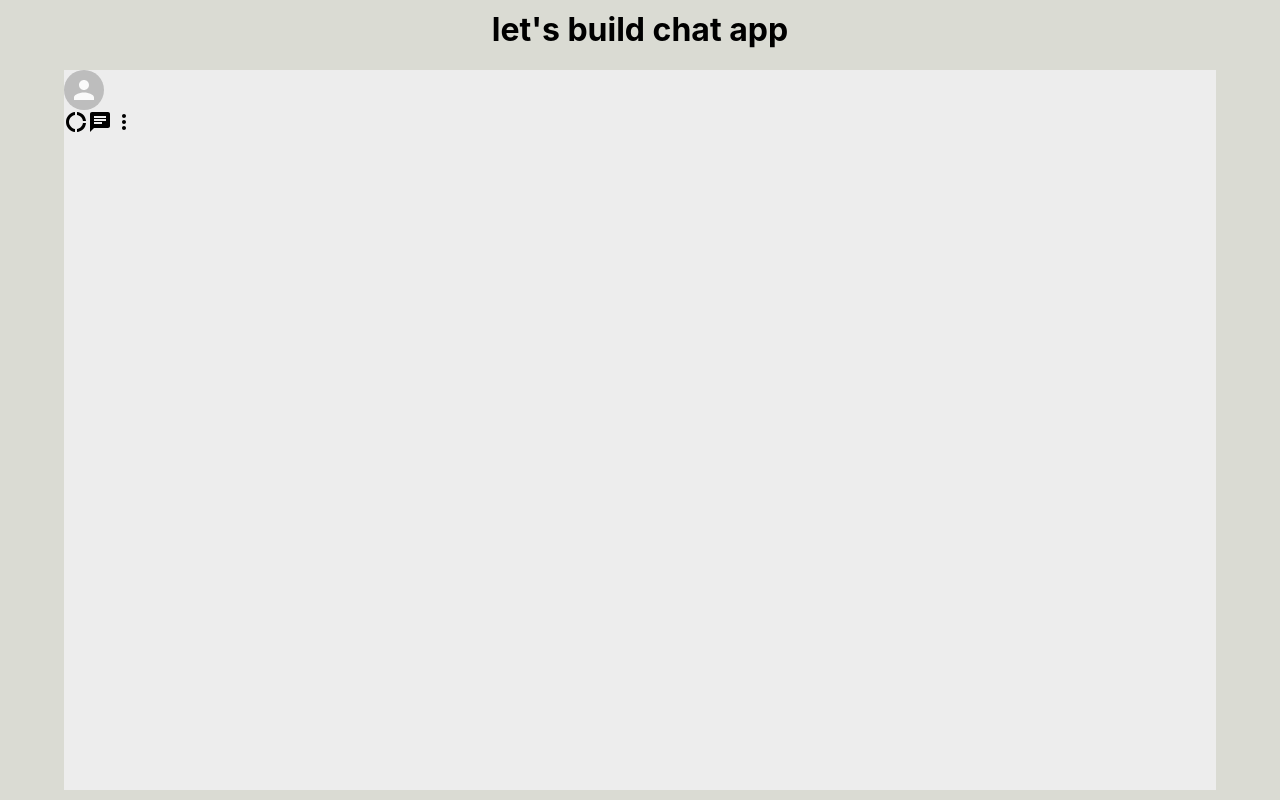
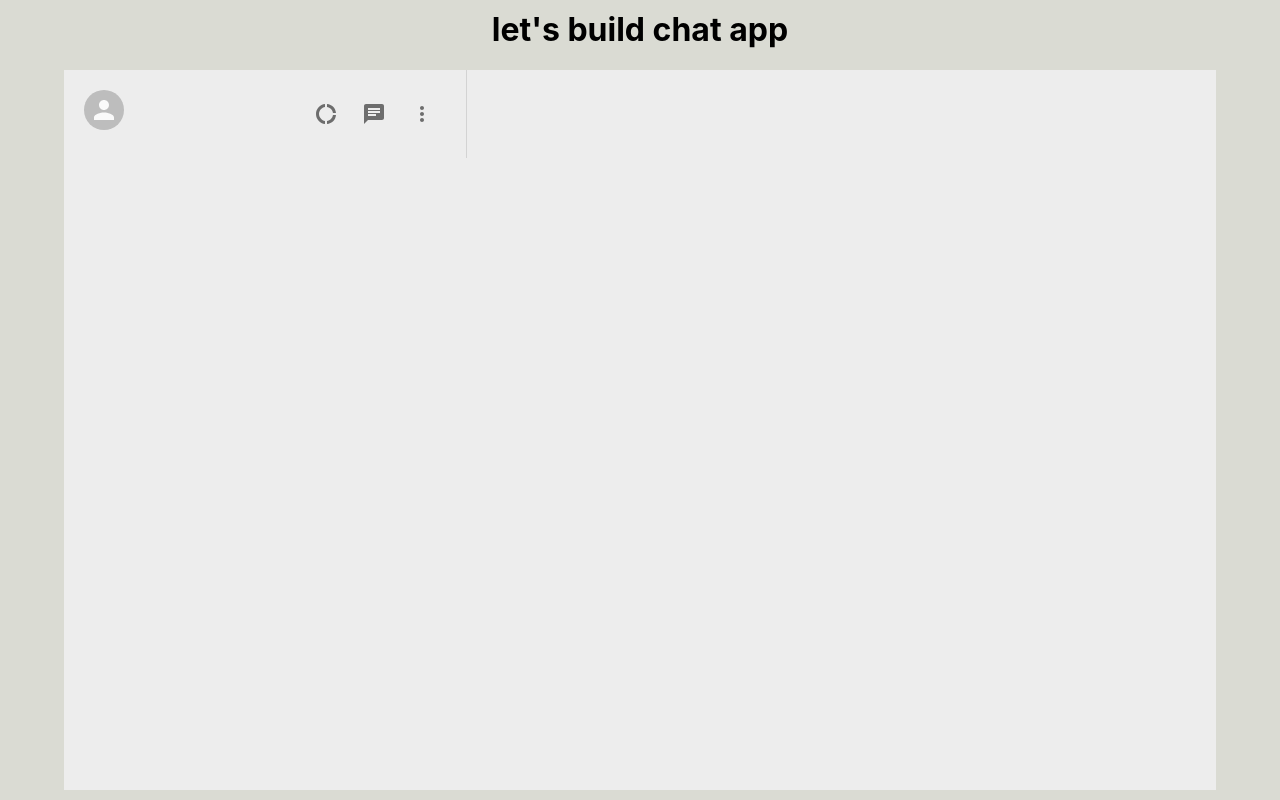
Before and after one commit to DhiaMbarki/chat-app, a React (Create React App) app in the folder chat-app/: page / in a window 1280 px wide. Built offline with nearby package versions, Linux system fonts and the light colour scheme.

Commit message:
IconButton

```diff
--- a/chat-app/src/sidebar/Sidebar.js
+++ b/chat-app/src/sidebar/Sidebar.js
@@ -1,29 +1,32 @@
-import React from 'react'
-import './sidebar.css'
-import {Avatar} from "@material-ui/core"
-import DonutLargeIcon from "@material-ui/icons/DonutLarge"
-import ChatIcon from "@material-ui/icons/Chat"
-import MoreVertIcon from "@material-ui/icons/MoreVert"
-
+import React from "react";
+import "./sidebar.css";
+import { Avatar, IconButton } from "@material-ui/core";
+import DonutLargeIcon from "@material-ui/icons/DonutLarge";
+import ChatIcon from "@material-ui/icons/Chat";
+import MoreVertIcon from "@material-ui/icons/MoreVert";
 
 function Sidebar() {
   return (
     <div className="sidebar">
       <div className="sidebar__header">
-                    <Avatar/>
+        <Avatar />
         <div className="sidebar__headerRight">
-                        <DonutLargeIcon/>
-                        <ChatIcon/>
-                        <MoreVertIcon/>
+          <IconButton>
+            <DonutLargeIcon />
+          </IconButton>
+          <IconButton>
+            <ChatIcon />
+          </IconButton>
+          <IconButton>
+          <MoreVertIcon />
+          </IconButton>
         </div>
       </div>
-            <div className = "sidebar__search">
-
-            </div>
+      <div className="sidebar__search"></div>
 
       <div className="sidebar__chats"></div>
     </div>
-    )
+  );
 }
 
-export default Sidebar
+export default Sidebar;
--- a/chat-app/src/sidebar/sidebar.css
+++ b/chat-app/src/sidebar/sidebar.css
@@ -0,0 +1,18 @@
+.sidebar {
+    flex: 0.35;
+}
+
+.sidebar__header {
+    display:  flex;
+    justify-content: space-between;
+    padding: 20px;
+    border-right: 1px solid lightgray
+}
+
+.sidebar__headerRight {
+    display: flex;
+    align-items: center;
+    justify-content: space-between;
+    min-width: 10vw;
+
+}
```
Lines whose indentation alone changed are shown as unchanged.
